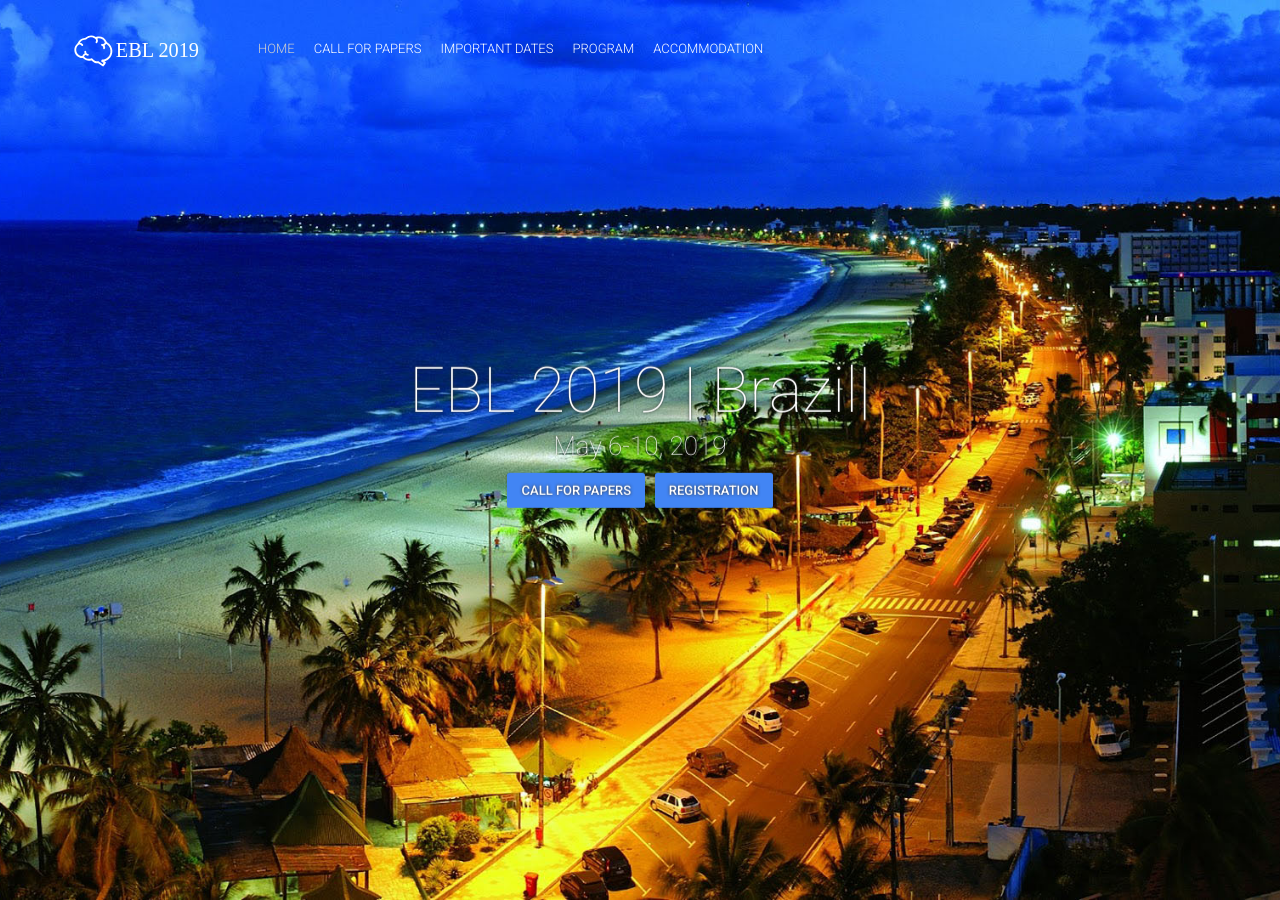
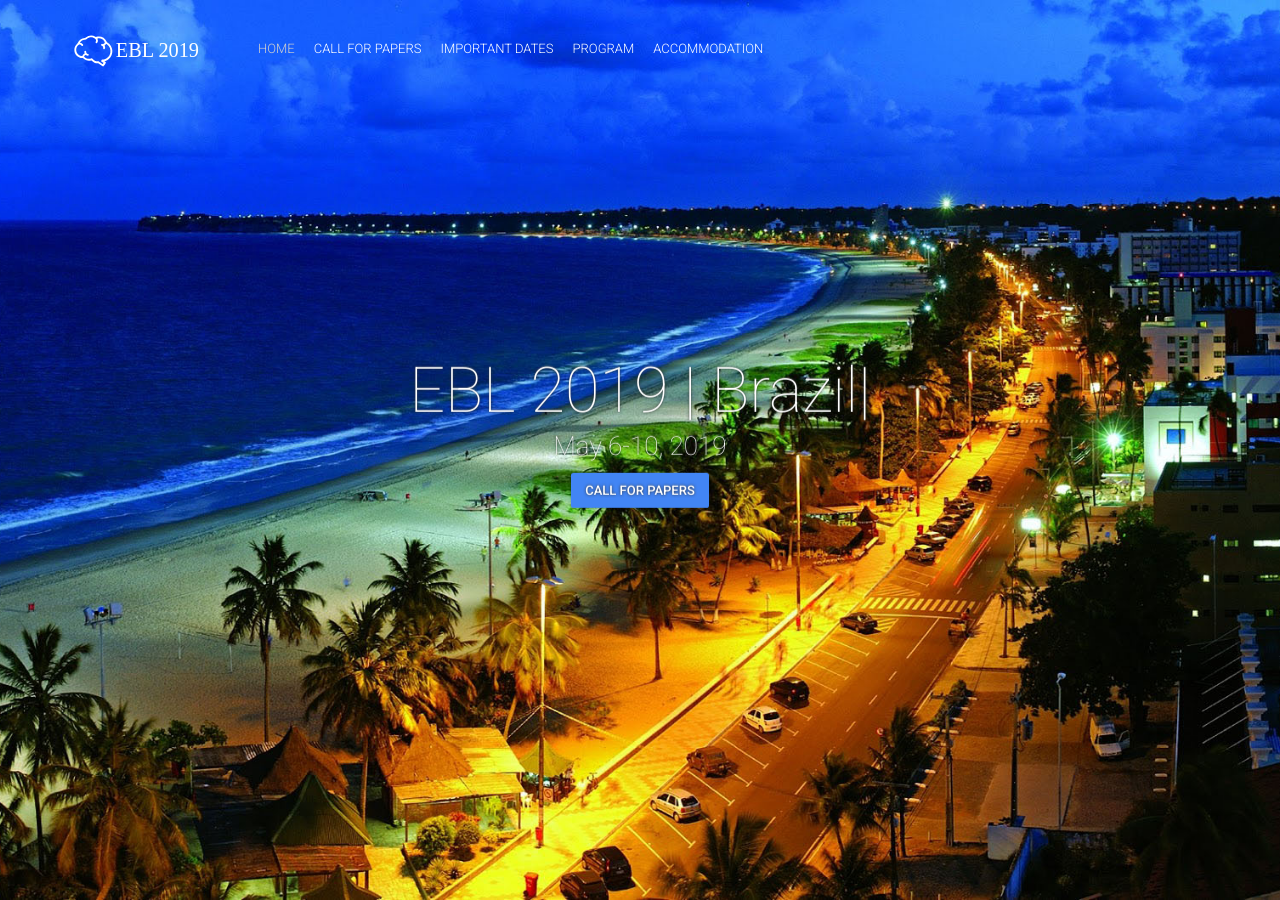
Before and after one commit to brunobruck/ebl, a Jekyll site: the page built from index.html, in a window 1280 px wide and 900 px high. Built offline with Jekyll 4.4.1, drawn with Linux system fonts in a browser that asks for light colours; nearby versions of some CDN libraries; comment, search, counter and statistics services are not loaded.

Commit message:
new version

```diff
--- a/_config.yml
+++ b/_config.yml
@@ -38,7 +38,7 @@ typeoutTextValues: '"", "| João Pessoa", "| Brazil"'
 heroButtons:
  # - {link: "https://bit.ly/", text: "Call for Papers"}
  - {permalink: "/blog/call-for-papers", text: "Call for Papers"}
- - {permalink: "/registration", text: "Registration"}
+ # - {permalink: "/registration", text: "Registration"}
 
 # About Block
 aboutTitle: "About the 19th Brazilian Logic Conference"
```
